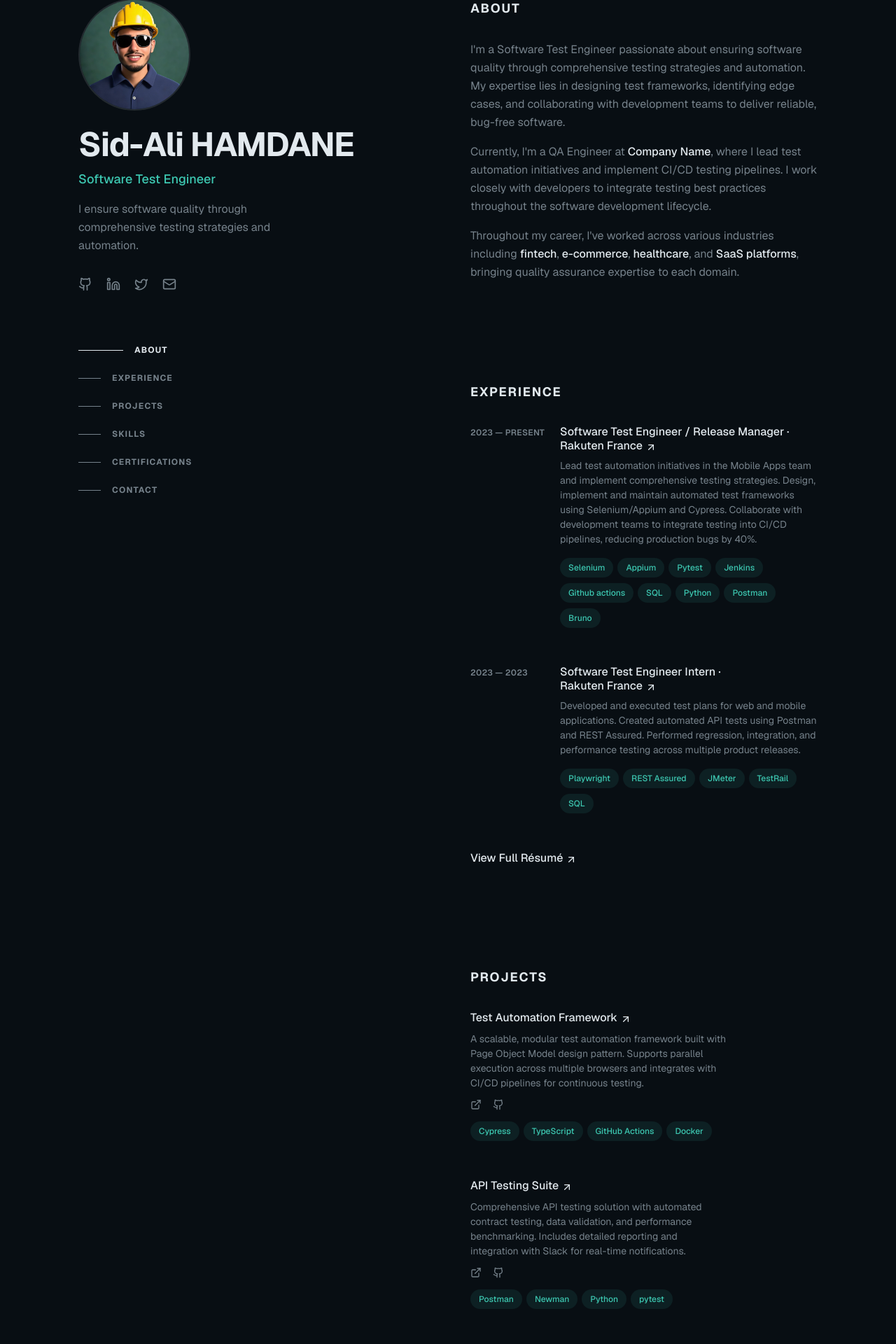
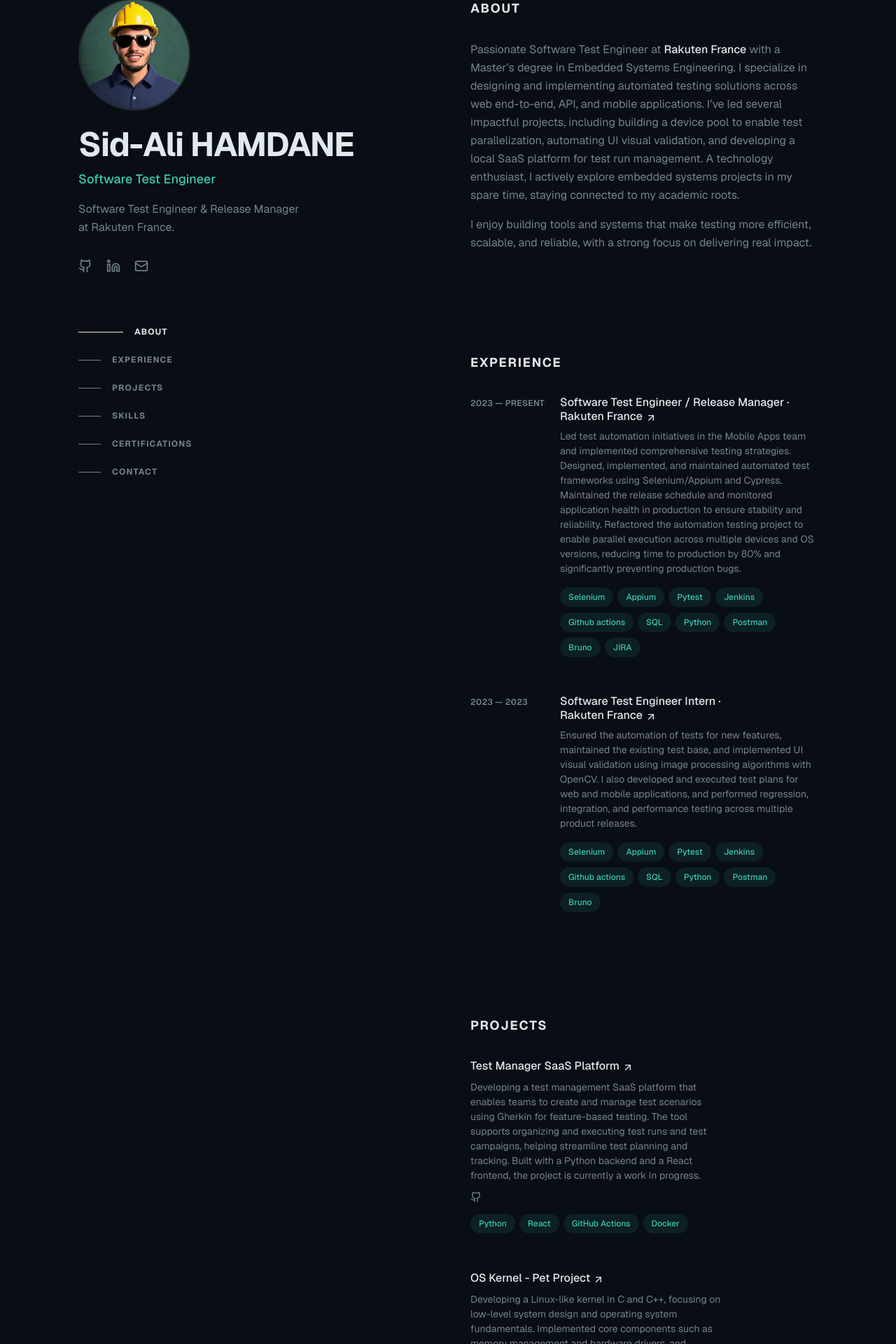
Before and after one commit to sidalihmdn/interactive-resume, a Next.js app: page /interactive-resume/ in a window 1280 px wide. Shown: the part 194-2114 px from the top of the page at 70% size. Built offline with nearby package versions, Linux system fonts and the light colour scheme.

Commit message:
added full accurate information to resume

```diff
--- a/app/layout.tsx
+++ b/app/layout.tsx
@@ -7,9 +7,9 @@ const _geist = Geist({ subsets: ["latin"] });
 const _geistMono = Geist_Mono({ subsets: ["latin"] });
 
 export const metadata: Metadata = {
-  title: 'Your Name | Developer',
+  title: 'Sid-Ali HAMDANE - Software Test Engineer',
   description: 'Personal resume and portfolio showcasing my work and experience',
-  generator: 'v0.app',
+  generator: 'ME',
   icons: {
     icon: [
       {
--- a/components/resume/about.tsx
+++ b/components/resume/about.tsx
@@ -27,32 +27,13 @@ export function About() {
         transition={{ duration: 0.5, delay: 0.1 }}
         viewport={{ once: true }}
       >
-        <p className="mb-4 text-muted-foreground leading-relaxed">
-          I&apos;m a Software Test Engineer passionate about ensuring software quality
-          through comprehensive testing strategies and automation. My expertise lies in
-          designing test frameworks, identifying edge cases, and collaborating with
-          development teams to deliver reliable, bug-free software.
+       <p className="mb-4 text-muted-foreground leading-relaxed">
+          Passionate Software Test Engineer at <a href="#" className="font-medium text-foreground hover:text-primary transition-colors"> Rakuten France </a> with a Master’s degree in Embedded Systems Engineering. I specialize in designing and implementing automated testing solutions across web end-to-end, API, and mobile applications. I’ve led several impactful projects, including building a device pool to enable test parallelization, automating UI visual validation, and developing a local SaaS platform for test run management. A technology enthusiast, I actively explore embedded systems projects in my spare time, staying connected to my academic roots.
         </p>
-        <p className="mb-4 text-muted-foreground leading-relaxed">
-          Currently, I&apos;m a QA Engineer at{" "}
-          <a
-            href="#"
-            className="font-medium text-foreground hover:text-primary transition-colors"
-          >
-            Company Name
-          </a>
-          , where I lead test automation initiatives and implement CI/CD testing
-          pipelines. I work closely with developers to integrate testing best practices
-          throughout the software development lifecycle.
-        </p>
-        <p className="text-muted-foreground leading-relaxed">
-          Throughout my career, I&apos;ve worked across various industries including{" "}
-          <span className="font-medium text-foreground">fintech</span>,{" "}
-          <span className="font-medium text-foreground">e-commerce</span>,{" "}
-          <span className="font-medium text-foreground">healthcare</span>, and{" "}
-          <span className="font-medium text-foreground">SaaS platforms</span>, bringing
-          quality assurance expertise to each domain.
-        </p>
+
+<p className="text-muted-foreground leading-relaxed">
+  I enjoy building tools and systems that make testing more efficient, scalable, and reliable, with a strong focus on delivering real impact.
+</p>
       </motion.div>
     </section>
   )
--- a/components/resume/experience.tsx
+++ b/components/resume/experience.tsx
@@ -8,19 +8,19 @@ const experiences = [
     period: "2023 — Present",
     title: "Software Test Engineer / Release Manager",
     company: "Rakuten France",
-    companyUrl: "#",
+    companyUrl: "https://global.rakuten.com/corp/about/company/",
     description:
-      "Lead test automation initiatives in the Mobile Apps team and implement comprehensive testing strategies. Design, implement and maintain automated test frameworks using Selenium/Appium and Cypress. Collaborate with development teams to integrate testing into CI/CD pipelines, reducing production bugs by 40%.",
-    technologies: ["Selenium", "Appium", "Pytest", "Jenkins", "Github actions", "SQL", "Python", "Postman", "Bruno"],
+      "Led test automation initiatives in the Mobile Apps team and implemented comprehensive testing strategies. Designed, implemented, and maintained automated test frameworks using Selenium/Appium and Cypress. Maintained the release schedule and monitored application health in production to ensure stability and reliability. Refactored the automation testing project to enable parallel execution across multiple devices and OS versions, reducing time to production by 80% and significantly preventing production bugs.",
+    technologies: ["Selenium", "Appium", "Pytest", "Jenkins", "Github actions", "SQL", "Python", "Postman", "Bruno", "JIRA"],
   },
   {
     period: "2023 — 2023",
     title: "Software Test Engineer Intern",
     company: "Rakuten France",
-    companyUrl: "#",
+    companyUrl: "https://global.rakuten.com/corp/about/company/",
     description:
-      "Developed and executed test plans for web and mobile applications. Created automated API tests using Postman and REST Assured. Performed regression, integration, and performance testing across multiple product releases.",
-    technologies: ["Playwright", "REST Assured", "JMeter", "TestRail", "SQL"],
+      "Ensured the automation of tests for new features, maintained the existing test base, and implemented UI visual validation using image processing algorithms with OpenCV. I also developed and executed test plans for web and mobile applications, and performed regression, integration, and performance testing across multiple product releases.",
+    technologies: ["Selenium", "Appium", "Pytest", "Jenkins", "Github actions", "SQL", "Python", "Postman", "Bruno"],
   }
 ]
 
@@ -102,30 +102,6 @@ export function Experience() {
             </motion.li>
           ))}
         </ol>
-
-        <motion.div
-          initial={{ opacity: 0, y: 20 }}
-          whileInView={{ opacity: 1, y: 0 }}
-          transition={{ duration: 0.5, delay: 0.3 }}
-          viewport={{ once: true }}
-          className="mt-12"
-        >
-          <a
-            className="inline-flex items-baseline font-medium leading-tight text-foreground hover:text-primary focus-visible:text-primary group/link text-base"
-            href="/resume.pdf"
-            target="_blank"
-            rel="noreferrer noopener"
-            aria-label="View Full Résumé (opens in a new tab)"
-          >
-            <span>
-              View Full{" "}
-              <span className="inline-block">
-                Résumé
-                <ArrowUpRight className="inline-block h-4 w-4 shrink-0 transition-transform group-hover/link:-translate-y-1 group-hover/link:translate-x-1 group-focus-visible/link:-translate-y-1 group-focus-visible/link:translate-x-1 motion-reduce:transition-none ml-1 translate-y-px" />
-              </span>
-            </span>
-          </a>
-        </motion.div>
       </div>
     </section>
   )
--- a/components/resume/header.tsx
+++ b/components/resume/header.tsx
@@ -6,10 +6,9 @@ import Image from "next/image"
 import profileImg from "@/public/profile.png"
 
 const socialLinks = [
-  { icon: Github, href: "https://github.com", label: "GitHub" },
-  { icon: Linkedin, href: "https://linkedin.com", label: "LinkedIn" },
-  { icon: Twitter, href: "https://twitter.com", label: "Twitter" },
-  { icon: Mail, href: "mailto:hello@example.com", label: "Email" },
+  { icon: Github, href: "https://github.com/sidalihmdn", label: "GitHub" },
+  { icon: Linkedin, href: "https://www.linkedin.com/in/sidali-hamdane", label: "LinkedIn" },
+  { icon: Mail, href: "mailto:hamdane.sidali@hotmail.com", label: "Email" },
 ]
 
 // Set to true when you add your photo to /public/profile.jpg
@@ -67,7 +66,7 @@ export function Header() {
         transition={{ duration: 0.5, delay: 0.2 }}
         className="mt-4 max-w-xs text-muted-foreground leading-relaxed"
       >
-        I ensure software quality through comprehensive testing strategies and automation.
+        Software Test Engineer & Release Manager at Rakuten France.
       </motion.p>
 
       <motion.ul
--- a/components/resume/projects.tsx
+++ b/components/resume/projects.tsx
@@ -5,33 +5,23 @@ import { ArrowUpRight, ExternalLink, Github } from "lucide-react"
 
 const projects = [
   {
-    title: "Test Automation Framework",
+    title: "Test Manager SaaS Platform",
     description:
-      "A scalable, modular test automation framework built with Page Object Model design pattern. Supports parallel execution across multiple browsers and integrates with CI/CD pipelines for continuous testing.",
-    technologies: ["Cypress", "TypeScript", "GitHub Actions", "Docker"],
+      "Developing a test management SaaS platform that enables teams to create and manage test scenarios using Gherkin for feature-based testing. The tool supports organizing and executing test runs and test campaigns, helping streamline test planning and tracking. Built with a Python backend and a React frontend, the project is currently a work in progress.",
+    technologies: ["Python", "React", "GitHub Actions", "Docker"],
     links: {
       live: "#",
-      github: "#",
+      github: "https://github.com/sidalihmdn/TestBase",
     },
   },
   {
-    title: "API Testing Suite",
+    title: "OS Kernel - Pet Project",
     description:
-      "Comprehensive API testing solution with automated contract testing, data validation, and performance benchmarking. Includes detailed reporting and integration with Slack for real-time notifications.",
-    technologies: ["Postman", "Newman", "Python", "pytest"],
+      "Developing a Linux-like kernel in C and C++, focusing on low-level system design and operating system fundamentals. Implemented core components such as memory management and hardware drivers, and currently working on the filesystem. This project is inspired by the educational work of Tanenbaum on Minix as well as concepts and architecture from the Linux kernel.",
+    technologies: ["C", "C++", "Assembly", "QEMU"],
     links: {
+      github: "https://github.com/sidalihmdn/OS_from_scratch",
       live: "#",
-      github: "#",
-    },
-  },
-  {
-    title: "Performance Testing Dashboard",
-    description:
-      "Real-time performance monitoring dashboard that visualizes load test results, identifies bottlenecks, and tracks performance metrics over time across multiple environments.",
-    technologies: ["JMeter", "Grafana", "InfluxDB", "Python"],
-    links: {
-      live: "#",
-      github: "#",
     },
   },
 ]
@@ -73,7 +63,7 @@ export function Projects() {
                   <h3>
                     <a
                       className="inline-flex items-baseline font-medium leading-tight text-foreground hover:text-primary focus-visible:text-primary group/link text-base"
-                      href={project.links.live}
+                      href={project.links.github}
                       target="_blank"
                       rel="noreferrer noopener"
                       aria-label={`${project.title} (opens in a new tab)`}
@@ -90,15 +80,17 @@ export function Projects() {
                   </p>
 
                   <div className="mt-3 flex items-center gap-4">
-                    <a
+                    {project.links.live && project.links.live !== "#" && (
+                      <a
                       href={project.links.live}
                       target="_blank"
                       rel="noopener noreferrer"
                       className="relative z-10 text-muted-foreground hover:text-foreground transition-colors"
                       aria-label="Live demo"
-                    >
+                      >
                       <ExternalLink className="h-4 w-4" />
-                    </a>
+                      </a>
+                    )}
                     <a
                       href={project.links.github}
                       target="_blank"
```
Also changed, not shown: components/resume/contact.tsx (+1 -38 lines).
